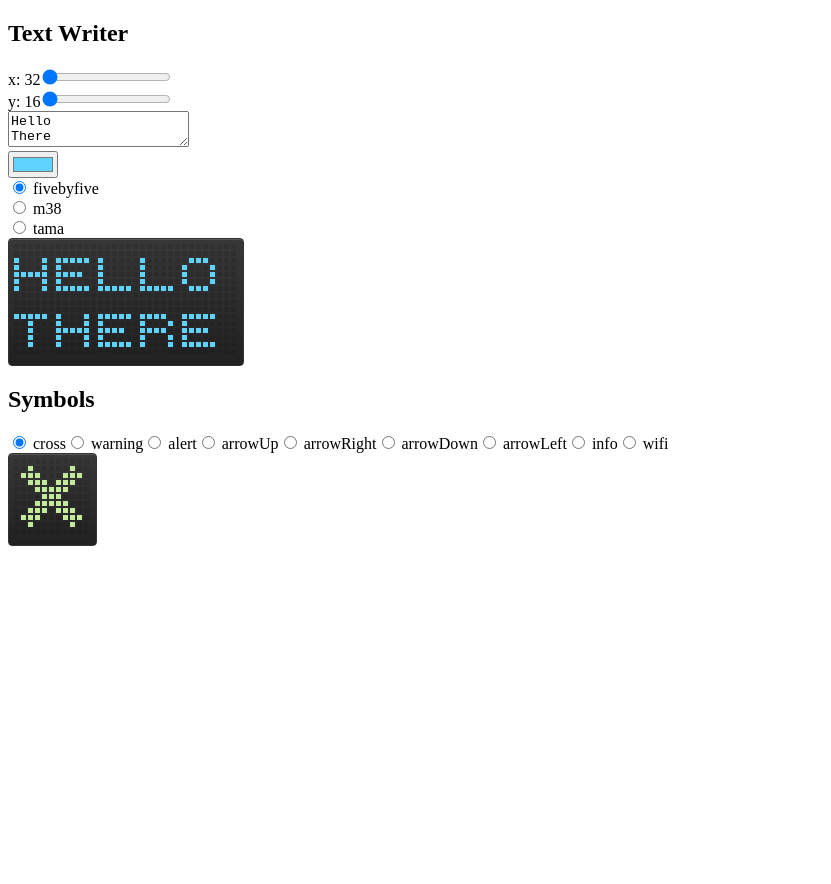
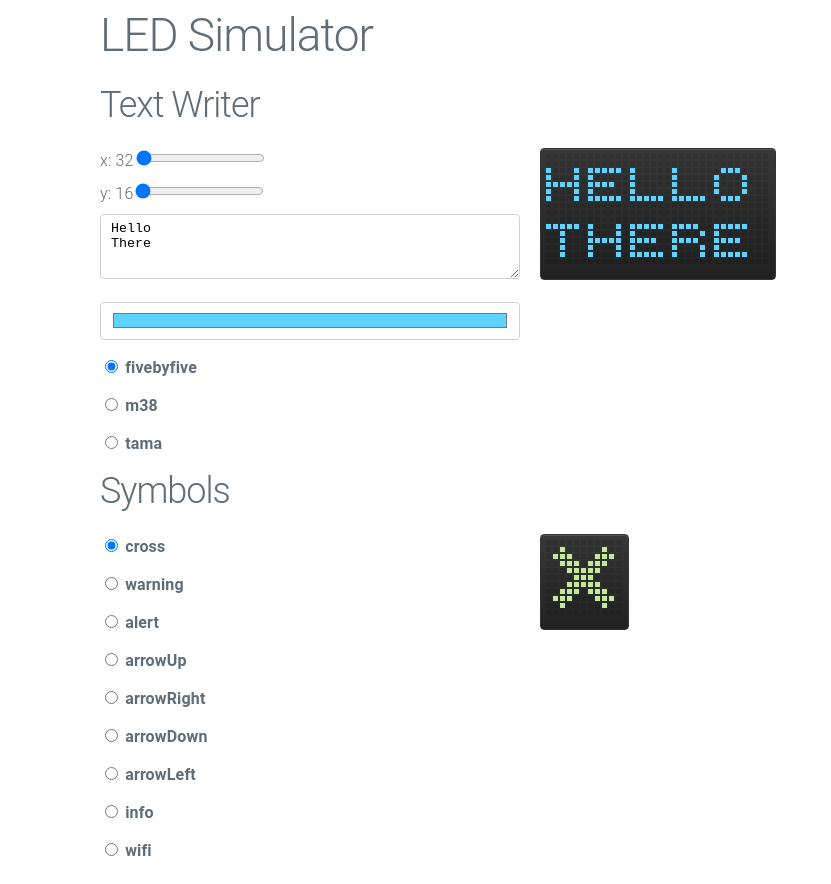
Before and after one commit to sallar/led-matrix-simulator, a Preact app: page / in a window 1280 px wide. Shown: the whole page, without its empty margins (0-831 px from the left). Before the commit the page ends 800 px from the top, so only its background shows below. Built offline with nearby package versions, Linux system fonts and the light colour scheme.

Commit message:
Style changes

```diff
--- a/src/index.html
+++ b/src/index.html
@@ -3,8 +3,11 @@
   <head>
     <meta charset="UTF-8">
     <title>LED Matrix</title>
+    <link rel="stylesheet" href="https://cdnjs.cloudflare.com/ajax/libs/milligram/1.2.2/milligram.css" type="text/css">
   </head>
   <body>
-    <div id="root"></div>
+    <div class="container">
+      <div id="root"></div>
+    </div>
   </body>
 </html>
--- a/src/index.tsx
+++ b/src/index.tsx
@@ -5,6 +5,7 @@ import './style.css';
 
 render(
   <div>
+    <h1>LED Simulator</h1>
     <h2>Text Writer</h2>
     <Playground/>
     <h2>Symbols</h2>
--- a/src/playground.tsx
+++ b/src/playground.tsx
@@ -62,7 +62,8 @@ class Playground extends Component<any, State> {
 
   render(_: any, { rows, cols, text, color, fonts, font }: State) {
     return (
-      <div>
+      <div className="row">
+        <div className="column">
           x: {cols}
           <input type="range" min="32" max="64" onInput={e => this.slideChange(e, 'cols')} value={cols.toString()}/><br/>
           y: {rows}
@@ -70,17 +71,20 @@ class Playground extends Component<any, State> {
           <textarea value={text} onKeyUp={e => this.propChange(e, 'text')}/><br/>
           <input type="color" value={color} onChange={e => this.propChange(e, 'color')}/><br/>
           {fonts.map(fontName =>
-          <div>
+            <label>
               <input
                 type="radio"
                 value={fontName}
                 checked={fontName === font}
                 onChange={e => this.propChange(e, 'font')}
                 /> {fontName}
+            </label>
+          )}
         </div>
-        )}
+        <div className="column column-60">
           <div class="led">
             <canvas ref={canvas => this.canvas = canvas as HTMLCanvasElement}></canvas>
+          </div>
         </div>
       </div>
     )
--- a/src/symbols.tsx
+++ b/src/symbols.tsx
@@ -54,7 +54,8 @@ class Symbols extends Component<any, State> {
 
   render(_: any, { shape }: State) {
     return (
-      <div>
+      <div className="row">
+        <div className="column">
           {Object.keys(shapes).map(shapeName =>
             <label>
               <input
@@ -65,9 +66,11 @@ class Symbols extends Component<any, State> {
                 /> {shapeName}
             </label>
           )}
-        <br/>
+        </div>
+        <div className="column column-60">
           <div class="led">
             <canvas ref={canvas => this.canvas = canvas as HTMLCanvasElement}></canvas>
+          </div>
         </div>
       </div>
     )
```
Lines whose indentation alone changed are shown as unchanged.
